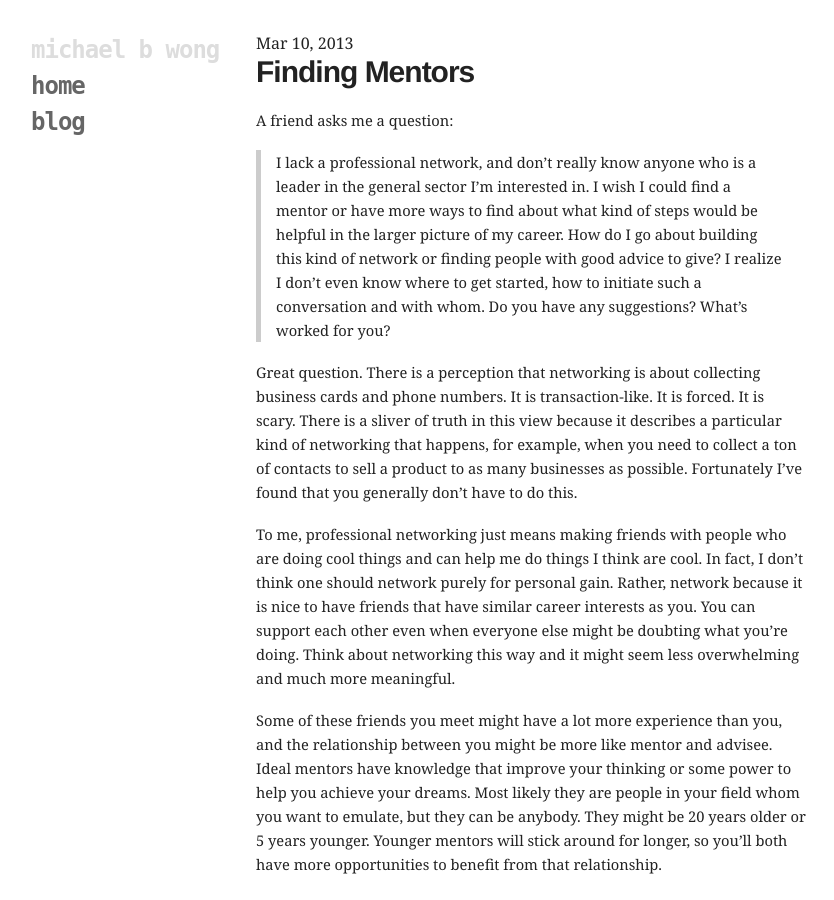
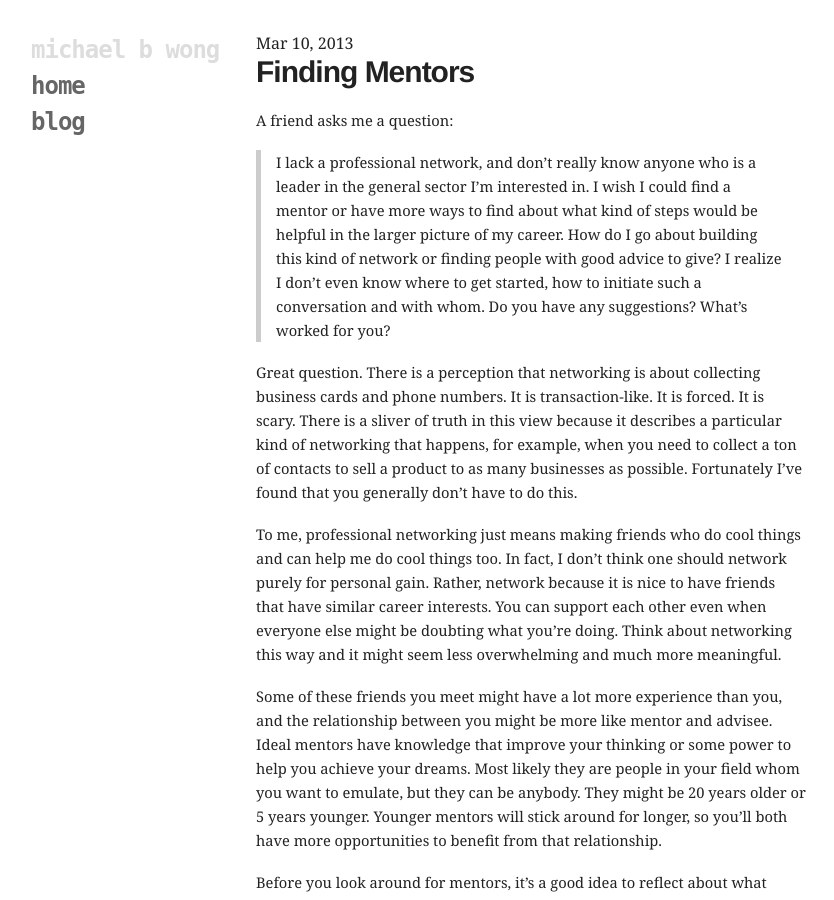
Before and after one commit to mbwong/mbwong.github.com, a Jekyll site: the page built from _posts/2013-03-10-misperceptions-about-professional-networking.md, in a window 1280 px wide and 900 px high. Shown: the whole window, without its empty margins (94-928 px from the left). Built offline with Jekyll 4.4.1, drawn with Linux system fonts in a browser that asks for light colours.

Commit message:
better style

```diff
--- a/_posts/2013-03-10-misperceptions-about-professional-networking.md
+++ b/_posts/2013-03-10-misperceptions-about-professional-networking.md
@@ -12,7 +12,7 @@ A friend asks me a question:
 
 Great question. There is a perception that networking is about collecting business cards and phone numbers. It is transaction-like. It is forced. It is scary. There is a sliver of truth in this view because it describes a particular kind of networking that happens, for example, when you need to collect a ton of contacts to sell a product to as many businesses as possible. Fortunately I've found that you generally don't have to do this.
 
-To me, professional networking just means making friends with people who are doing cool things and can help me do things I think are cool. In fact, I don't think one should network purely for personal gain. Rather, network because it is nice to have friends that have similar career interests as you. You can support each other even when everyone else might be doubting what you're doing. Think about networking this way and it might seem less overwhelming and much more meaningful.
+To me, professional networking just means making friends who do cool things and can help me do cool things too. In fact, I don't think one should network purely for personal gain. Rather, network because it is nice to have friends that have similar career interests. You can support each other even when everyone else might be doubting what you're doing. Think about networking this way and it might seem less overwhelming and much more meaningful.
 
 Some of these friends you meet might have a lot more experience than you, and the relationship between you might be more like mentor and advisee. Ideal mentors have knowledge that improve your thinking or some power to help you achieve your dreams. Most likely they are people in your field whom you want to emulate, but they can be anybody. They might be 20 years older or 5 years younger. Younger mentors will stick around for longer, so you'll both have more opportunities to benefit from that relationship.
 
```
